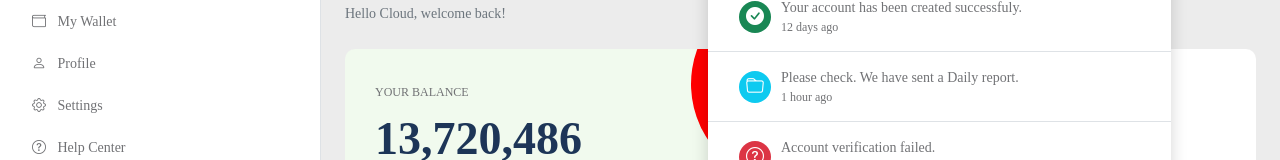
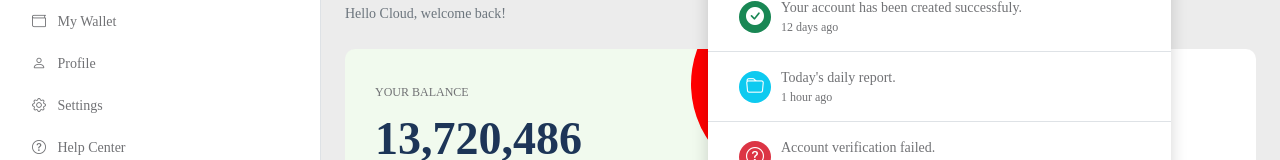
Before and after one commit to AlainL24/Cloud-Finance, a plain HTML site: page index.html in a window 1280 px wide. Both pictures are taken after a click on the button "New alerts". Shown: the part 126-286 px from the top of the page. Drawn offline with Linux system fonts and the light colour scheme; files whose address does not match are found by name; a web font is replaced by a local one.

Commit message:
Update index.html

```diff
--- a/index.html
+++ b/index.html
@@ -77,7 +77,7 @@
                                     </div>
 
                                     <div>
-                                        <span>Please check. We have sent a Daily report.</span>
+                                        <span>Today's daily report.</span>
 
                                         <p>1 hour ago</p>
                                     </div>
```
